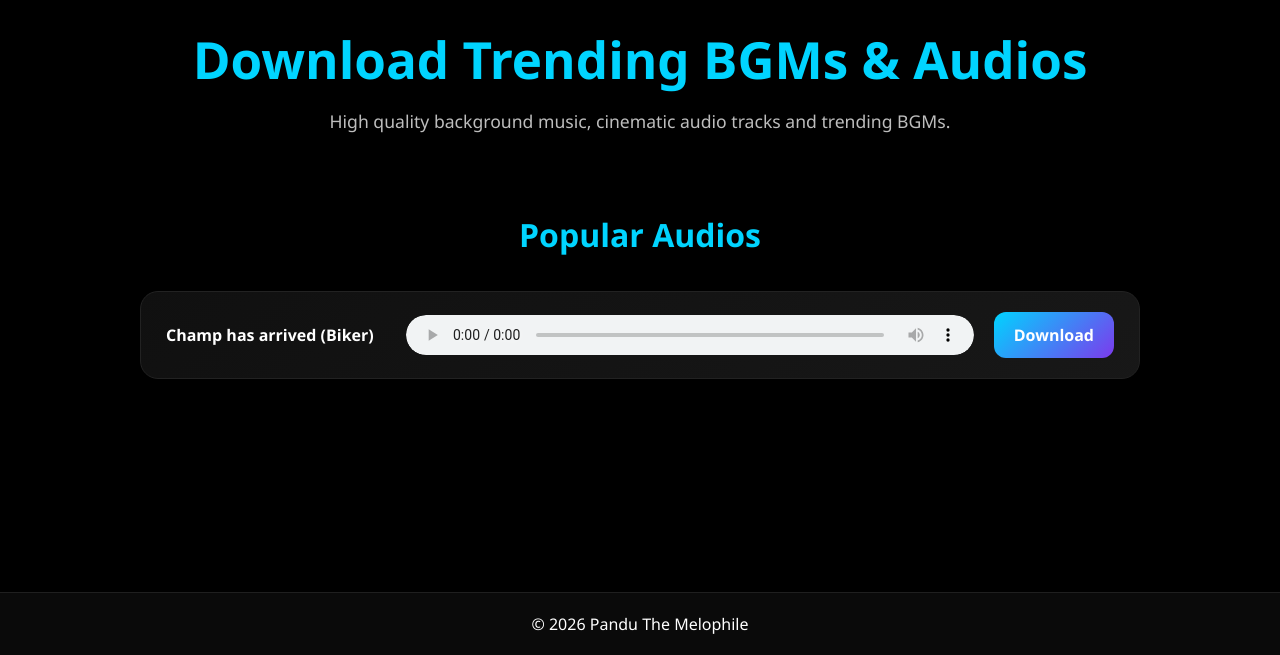
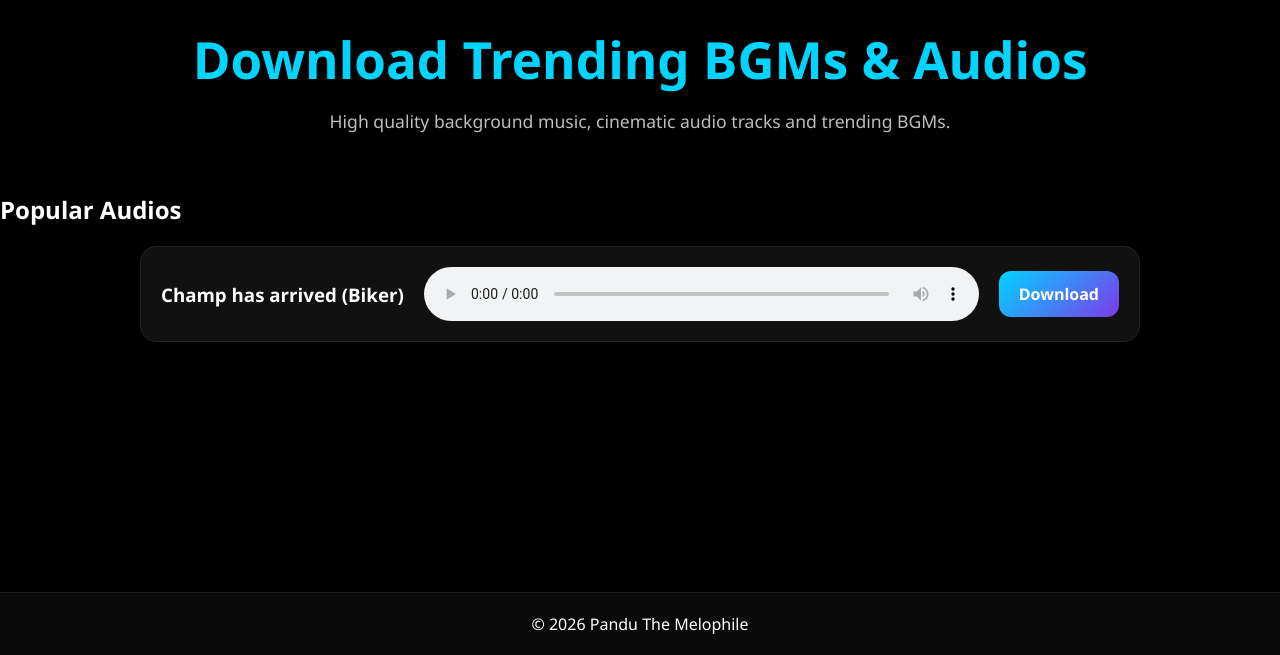
Before and after one commit to Lavakumar-git/Pandu-the-melophile, a Django app: page / in a window 1280 px wide. Shown: the part 145-800 px from the top of the page. Run offline with Django 5.2, Linux system fonts and the light colour scheme; data comes from the database, SQL or seed files in the repository.

Commit message:
initial commit

```diff
--- a/web_app/static/homepage.css
+++ b/web_app/static/homepage.css
@@ -165,75 +165,129 @@ nav a:hover {
   }
 }
 
-/* =========================
-   AUDIO SECTION
-========================= */
-
-.audio-section {
-  flex: 1;
-  padding: 20px;
-}
-
-.section-title {
-  text-align: center;
-  margin-bottom: 35px;
-  color: #00d4ff;
-  font-size: 2rem;
-}
-
-/* =========================
-   AUDIO CARDS
-========================= */
-
 .audio-box {
   max-width: 1000px;
   margin: 20px auto;
-  padding: 20px 25px;
-
-  background: linear-gradient(
-    145deg,
-    rgba(17, 17, 17, 0.95),
-    rgba(25, 25, 25, 0.95)
-  );
-
+  padding: 20px;
+  background: #111;
   border: 1px solid #222;
-  border-radius: 18px;
+  border-radius: 16px;
 
   display: flex;
   align-items: center;
   gap: 20px;
-
-  transition: all 0.3s ease;
-}
-
-.audio-box:hover {
-  transform: translateY(-5px);
-  border-color: #00d4ff;
-  box-shadow: 0 0 25px rgba(0, 212, 255, 0.25);
 }
 
 .song-name {
   min-width: 220px;
-  font-size: 1rem;
   font-weight: 600;
-  color: white;
-
-  white-space: nowrap;
-  overflow: hidden;
-  text-overflow: ellipsis;
 }
 
 .audio-box audio {
   flex: 1;
-  height: 40px;
-  border-radius: 30px;
+  width: 100%;
+  min-width: 0;
 }
+
+.download {
+  padding: 12px 20px;
+  text-decoration: none;
+  color: white;
+  background: linear-gradient(135deg, #00d4ff, #7c3aed);
+  border-radius: 10px;
+}
+
+/* Mobile */
 @media (max-width: 768px) {
-    .audio-box audio {
-        width: 100%;
-        min-width: 100%;
-    }
+
+  .audio-box {
+    align-items:center;
+    gap: 15px;
+    text-align: center;
+  }
+
+  .song-name {
+    order: 1;
+    width: 100%;
+    min-width: auto;
+  }
+
+  .audio-box audio {
+    order: 2;
+    width: 100%;
+    display: block;
+  }
+
+  .download {
+    order: 3;
+    width: 100%;
+    text-align: center;
+  }
 }
+/* =========================
+TABLET RESPONSIVE
+========================= */
+
+@media (max-width: 768px) {
+
+.audio-box {
+flex-direction: column;
+align-items: stretch;
+text-align: center;
+gap: 15px;
+}
+
+.song-name {
+width: 100%;
+min-width: auto;
+}
+
+.audio-box audio {
+width: 100%;
+min-width: 100%;
+display: block;
+}
+
+.download {
+width: 100%;
+text-align: center;
+}
+}
+
+/* =========================
+MOBILE RESPONSIVE
+========================= */
+
+@media (max-width: 480px) {
+
+.audio-section {
+padding: 15px 10px;
+}
+
+.section-title {
+font-size: 1.5rem;
+}
+
+.audio-box {
+padding: 15px;
+gap: 15px;
+}
+
+.song-name {
+font-size: 0.95rem;
+}
+
+.audio-box audio {
+width: 100%;
+min-width: 100%;
+}
+
+.download {
+padding: 10px;
+font-size: 0.9rem;
+}
+}
+
 
 /* =========================
    DOWNLOAD BUTTON
@@ -320,13 +374,24 @@ footer {
     text-align: center;
   }
 
+
+    .audio-box {
+    flex-direction: row;
+    align-items: center;
+    gap: 10px;
+    padding: 15px;
+  }
+
   .song-name {
-    width: 100%;
-    min-width: auto;
+    min-width: 120px;
+    font-size: 0.9rem;
   }
 
   .audio-box audio {
-    width: 100%;
+    flex: 1;
+    width: auto;
+    min-width: 150px;
+    display: block;
   }
 
   .download {
@@ -372,9 +437,6 @@ footer {
     font-size: 0.95rem;
   }
 
-  .section-title {
-    font-size: 1.5rem;
-  }
 
   .audio-section {
     padding: 15px 10px;
@@ -389,10 +451,6 @@ footer {
     font-size: 0.95rem;
   }
 
-  .download {
-    padding: 10px;
-    font-size: 0.9rem;
-  }
 
   footer {
     font-size: 0.85rem;
```
